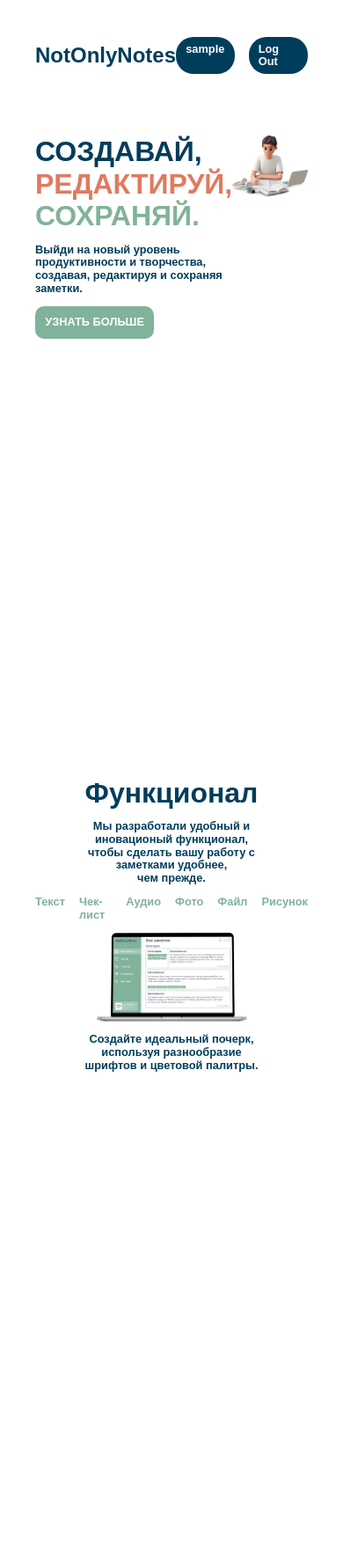
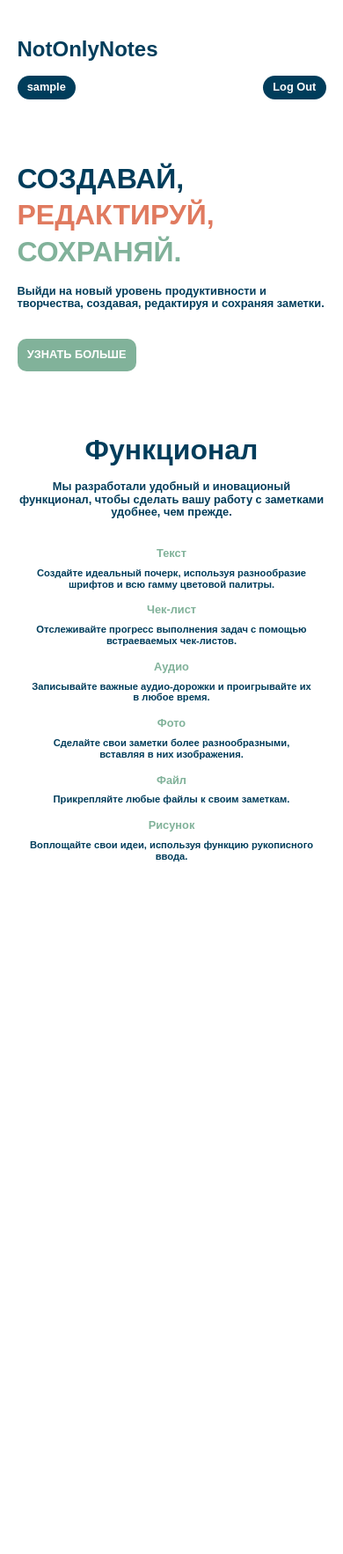
Before and after one commit to temaxuck/Notes-app, a Django app: page / in a window 390 px wide. Shown: the whole page at 88% size. After the commit the page ends 979 px from the top, so only its background shows below. Run offline with Django 4.2, Linux system fonts and the light colour scheme; the visitor is signed in with stand-in values (Sample User, id 1).

Commit message:
add adaptive home page

```diff
--- a/NONotes/NONapp/static/non/stylesheets/home/style.css
+++ b/NONotes/NONapp/static/non/stylesheets/home/style.css
@@ -113,6 +113,15 @@
    text-decoration: none;
 }
 
+.functional__el-descr {
+   font-size: var(--p-small-size, 1.25rem);
+   text-align: center;
+}
+
+.functional__el-descr--hidden {
+   display: none;
+}
+
 .functional__showing-img {
    display: block;
    margin: 0 auto;
@@ -139,13 +148,105 @@
    }
 }
 
-/* @media (max-width: 456px) {
+@media (max-width: 512px) {
+   .full-height {
+      height: initial;
+   }
+
+   .header {
+      margin-bottom: var(--margin-bottom, 3rem);
+   }
+
+   .container {
+      /* max-width: 320px; */
+      width: 90%;
+      margin: 0 auto;
+      padding: 0;
+   }
+
+   .header__top-inner {
+      flex-direction: column;
+   }
+
+   .header__logo {
+      margin-right: auto;
+      margin-bottom: var(--margin-small-bottom, 2rem);
+   }
+
+   .header__list {
+      width: 100%;
+      justify-content: space-between;
+   }
+
+   .header__link:not(:last-child) {
+      margin-right: 0;
+   }
+
    .header__bottom-inner {
       display: block;
-      margin: 0 auto;
+   }
+
+   .header__header {
+      line-height: 130%;
    }
 
    .header__bottom-img {
       display: none;
    }
-} */
+
+   .functional__descr {
+      max-width: 100%;
+      margin-bottom: var(--margin-bottom, 2rem);
+   }
+
+   .functional__list {
+      flex-direction: column;
+      align-items: center;
+      margin-bottom: 0;
+   }
+
+   .functional__el {
+      margin-bottom: var(--margin-small-bottom, 2rem);
+      position: relative;
+   }
+
+   .functional__el:not(:last-child) {
+      margin-right: 0;
+   }
+
+   .functional__link {
+      display: block;
+      text-align: center;
+      pointer-events: none;
+      margin-bottom: 0.5rem;
+   }
+
+   .functional__el-descr--hidden {
+      display: block;
+   }
+
+   .functional__showing {
+      display: none;
+   }
+}
+
+
+@media (max-width: 767px) {
+   .full-height {
+      height: initial;
+   }
+
+   .header {
+      margin-bottom: var(--margin-bottom, 3rem);
+   }
+
+   .container {
+      width: 90%;
+      margin: 0 auto;
+      padding: 0;
+   }
+
+   .functional__showing-img {
+      max-width: 85%;
+   }
+}
--- a/NONotes/NONapp/static/non/stylesheets/notes/style.css
+++ b/NONotes/NONapp/static/non/stylesheets/notes/style.css
@@ -267,9 +267,3 @@
 .hero__util {
    display: none;
 }
-
-
-
-.aside__list--small {
-
-}
--- a/NONotes/NONapp/static/non/stylesheets/overall.css
+++ b/NONotes/NONapp/static/non/stylesheets/overall.css
@@ -44,13 +44,3 @@
 .visible-hidden {
    display: none;
 }
-
-@media(max-width: 928px) {
-   .container {
-      padding: 0 40px;
-   }
-
-   /* .full-height {
-      height: initial;
-   } */
-}
--- a/NONotes/NONapp/static/non/stylesheets/variables.css
+++ b/NONotes/NONapp/static/non/stylesheets/variables.css
@@ -13,8 +13,8 @@
    --input-padding-lr: clamp(0.7rem, calc(var(--base-scale) * 1.75), 1.75rem);
    --input-padding-tb: clamp(0.7rem, calc(var(--base-scale) * 1.5), 1.5rem);
 
-   --margin-bottom: clamp(0.5rem, calc(var(--base-scale) * 3), 3rem);
-   --margin-small-bottom: clamp(0.5rem, calc(var(--base-scale) * 3), 2rem);
+   --margin-bottom: clamp(2rem, calc(var(--base-scale) * 3), 3rem);
+   --margin-small-bottom: clamp(1rem, calc(var(--base-scale) * 3), 2rem);
 
    --main-color: #81B29A;
    --active-color: #498266;
--- a/NONotes/NONapp/templates/non/home.html
+++ b/NONotes/NONapp/templates/non/home.html
@@ -8,7 +8,7 @@
 <div class="header__top">
    <div class="container">
       <div class="header__top-inner">
-            <div class="logo">
+         <div class="header__logo logo">
             <!-- <img class="logo__img" src="{% static 'non/img/logo.svg' %}" alt="Logo Not Only Notes"> -->
             NotOnlyNotes
          </div>
@@ -23,7 +23,7 @@
             {% else %}
                <a class="header__link" href="{% url 'login' %}">Вход</a>
                <a class="header__link" href="{% url 'register' %}">Регистрация</a>
-                  <a class="header__link" href="{% url 'notes' %}">Goto Notes</a>
+               <a class="header__link" href="{% url 'notes' %}">Notes</a>
             {% endif %}
          </div>
       </div>
@@ -53,12 +53,42 @@
          <h2 class="functional__header" id="functionality">Функционал</h2>
          <p class="functional__descr">Мы разработали удобный и иновационый функционал, чтобы сделать вашу работу с заметками удобнее, чем прежде.</p>
          <ul class="functional__list">
-               <li class="functional__el"><a class="functional__link link" href="#">Текст</a></li>
-               <li class="functional__el"><a class="functional__link link" href="#">Чек-лист</a></li>
-               <li class="functional__el"><a class="functional__link link" href="#">Аудио</a></li>
-              <li class="functional__el"><a class="functional__link link" href="#">Фото</a></li>
-              <li class="functional__el"><a class="functional__link link" href="#">Файл</a></li>
-              <li class="functional__el"><a class="functional__link link" href="#">Рисунок</a></li>
+            <li class="functional__el">
+               <a class="functional__link link" href="#">Текст</a>
+               <p class="functional__el-descr functional__el-descr--hidden">
+                  Создайте идеальный почерк, используя разнообразие шрифтов и всю гамму цветовой палитры.
+               </p>
+            </li>
+            <li class="functional__el">
+               <a class="functional__link link" href="#">Чек-лист</a>
+               <p class="functional__el-descr functional__el-descr--hidden">
+                  Отслеживайте прогресс выполнения задач с помощью встраеваемых чек-листов.
+               </p>
+            </li>
+            <li class="functional__el">
+               <a class="functional__link link" href="#">Аудио</a>
+               <p class="functional__el-descr functional__el-descr--hidden">
+                  Записывайте важные аудио-дорожки и проигрывайте их в любое время.
+               </p>
+            </li>
+            <li class="functional__el">
+               <a class="functional__link link" href="#">Фото</a>
+               <p class="functional__el-descr functional__el-descr--hidden">
+                  Сделайте свои заметки более разнообразными, вставляя в них изображения.
+               </p>
+            </li>
+            <li class="functional__el">
+               <a class="functional__link link" href="#">Файл</a>
+               <p class="functional__el-descr functional__el-descr--hidden">
+                  Прикрепляйте любые файлы к своим заметкам.
+               </p>
+            </li>
+            <li class="functional__el">
+               <a class="functional__link link" href="#">Рисунок</a>
+               <p class="functional__el-descr functional__el-descr--hidden">
+                  Воплощайте свои идеи, используя функцию рукописного ввода.
+               </p>
+            </li>
          </ul>
          <div class="functional__showing">
             <img class="functional__showing-img" src="{% static 'non/img/home/functional-img-text.png' %}" alt="Show font options">
```
Lines whose indentation alone changed are shown as unchanged.
